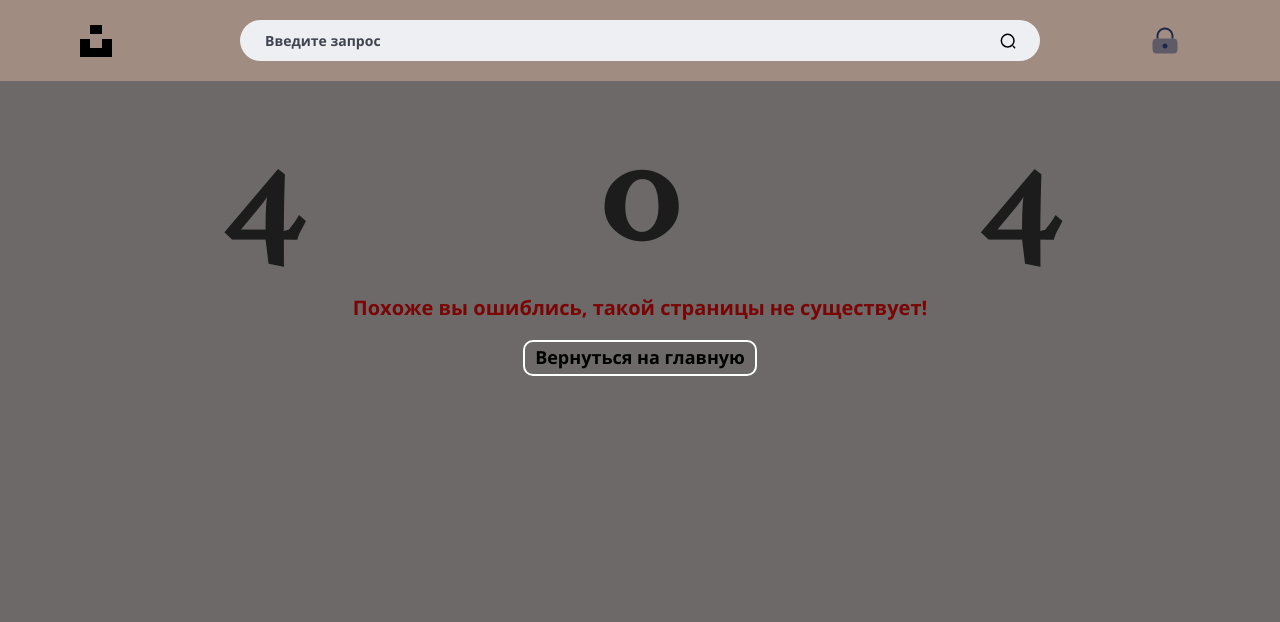
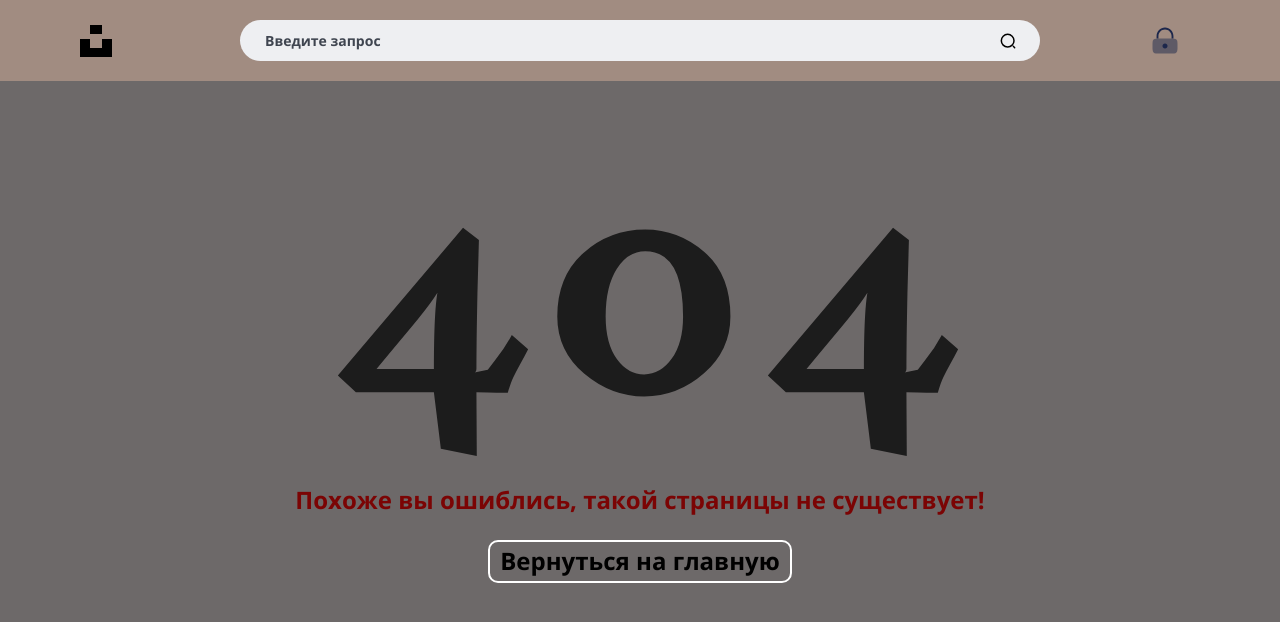
Before and after one commit to geran1ka/GalleryReact, a React (Vite) app: page /search/photo/1 in a window 1280 px wide. Shown: the top 622 px of the page. Built offline with nearby package versions, Linux system fonts and the light colour scheme.

Commit message:
notFound ready

```diff
--- a/src/components/Header/Auth/ErrorAuth/ErrorAuth.jsx
+++ b/src/components/Header/Auth/ErrorAuth/ErrorAuth.jsx
@@ -19,6 +19,10 @@ export const ErrorAuth = ({ text, closePopup }) => {
       console.log("closePopup");
       closePopup();
     }
+
+    setTimeout(() => {
+      closePopup();
+    }, 5000);
   };
 
   useEffect(() => {
--- a/src/components/Header/Logo/Logo.jsx
+++ b/src/components/Header/Logo/Logo.jsx
@@ -1,7 +1,8 @@
+import { Link } from "react-router-dom";
 import s from "./Logo.module.scss";
 
 export const Logo = () => (
-  <a className={s.link} href="/">
+  <Link className={s.link} to="/">
     <svg
       className={s.logo}
       width="32"
@@ -13,5 +14,5 @@ export const Logo = () => (
         fillRule="nonzero"
       />
     </svg>
-  </a>
+  </Link>
 );
--- a/src/components/Main/List/PhotoItem/PhotoItem.jsx
+++ b/src/components/Main/List/PhotoItem/PhotoItem.jsx
@@ -3,11 +3,12 @@ import s from "./PhotoItem.module.scss";
 import { Time } from "./Time/Time";
 import { User } from "./User/User";
 import { Like } from "./Like/Like";
+import { Link } from "react-router-dom";
 export const PhotoItem = ({ photo }) => {
   return (
     <>
       <div className={s.wrapperPhoto} id={photo.id}>
-        <a href={`photo/${photo.id}`}>
+        <Link to={`photo/${photo.id}`}>
           <ImgLoad
             className={s.img}
             src={photo.urls.small}
@@ -15,7 +16,7 @@ export const PhotoItem = ({ photo }) => {
             width={photo.width}
             height={photo.height}
           />
-        </a>
+        </Link>
         <div className={s.description}>
           <User user={photo.user} />
           <Time data={photo.created_at} />
--- a/src/components/NotFound/NotFound.module.scss
+++ b/src/components/NotFound/NotFound.module.scss
@@ -2,21 +2,41 @@
   display: flex;
   flex-direction: column;
   gap: 20px;
+
+  @media (min-width: 580px) {
+    gap: 25px;
+  }
 }
 
 .list {
   display: flex;
-  gap: 15px;
-  justify-content: space-around;
+  gap: 20px;
+  justify-content: center;
   align-items: center;
+
+  @media (min-width: 580px) {
+    gap: 30px;
+  }
+
+  @media (min-width: 820px) {
+    gap: 40px;
+  }
 }
 
 .text {
   font-family: Bentham;
   font-size: 150px;
-  line-height: 1.1;
+  line-height: 1;
   font-weight: 700;
   vertical-align: middle;
+
+  @media (min-width: 580px) {
+    font-size: 250px;
+  }
+
+  @media (min-width: 820px) {
+    font-size: 350px;
+  }
 }
 
 .textError {
@@ -25,6 +45,14 @@
   line-height: 1.2;
   font-weight: 700;
   color: #7b0404;
+
+  @media (min-width: 580px) {
+    font-size: 24px;
+  }
+
+  @media (min-width: 820px) {
+    font-size: 24px;
+  }
 }
 
 .link {
@@ -49,4 +77,12 @@
   &:active {
     transform: scale(1.1);
   }
+
+  @media (min-width: 580px) {
+    font-size: 22px;
+  }
+
+  @media (min-width: 820px) {
+    font-size: 24px;
+  }
 }
```
